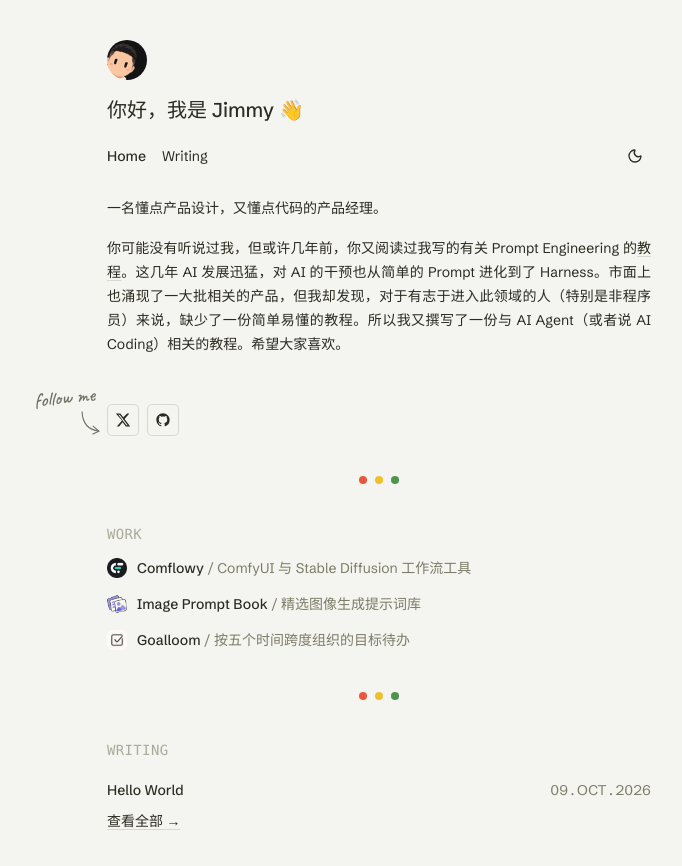
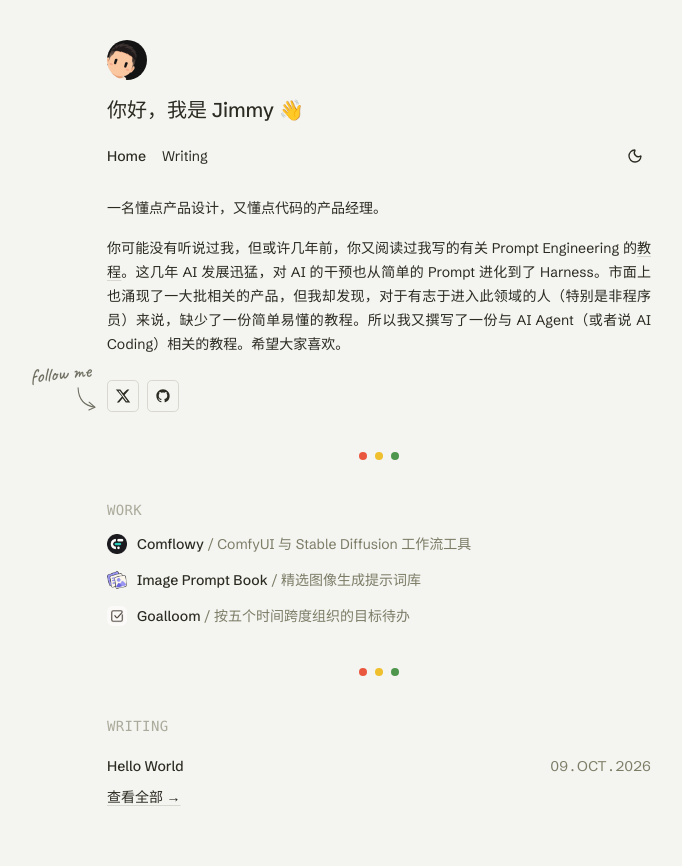
Before and after one commit to thinkingjimmy/jimmywong-dev, a Next.js app: page / in a window 1280 px wide. Shown: the top 866 px of the page, without its empty margins (261-943 px from the left). Built offline with nearby package versions, Linux system fonts and the light colour scheme; no server answers; a web font is replaced by a local one.

Commit message:
Hide the follow note when the side margin is too narrow.
It stays to the left of the social buttons on large screens, matching the reference, and is removed below that.

Co-authored-by: Cursor <cursoragent@cursor.com>

```diff
--- a/components/follow-links.tsx
+++ b/components/follow-links.tsx
@@ -32,9 +32,9 @@ const iconLinkClass =
 
 export function FollowLinks() {
   return (
-    <div className="relative min-[1100px]:mt-6">
-      <div className="pointer-events-none mb-2 flex w-max max-w-full flex-col items-end text-xl/none whitespace-nowrap text-[#6f6f62] select-none min-[1100px]:absolute min-[1100px]:right-[calc(100%+0.75rem)] min-[1100px]:bottom-0 min-[1100px]:mb-0 dark:text-[#b7b7aa]">
-        <span className={`${hand.className} -rotate-6 whitespace-nowrap`}>follow me</span>
+    <div className="relative">
+      <div className="pointer-events-none absolute -top-4 right-full mr-4 hidden w-max flex-col items-end text-xl/none tracking-normal whitespace-nowrap text-[#6f6f62] select-none lg:flex dark:text-[#b7b7aa]">
+        <span className={`${hand.className} -rotate-6`}>follow me</span>
         <svg
           viewBox="0 0 40 40"
           aria-hidden="true"
--- a/components/github-graph.tsx
+++ b/components/github-graph.tsx
@@ -52,7 +52,7 @@ export async function GitHubGraph() {
         )}
       </div>
 
-      <figcaption className="flex flex-col gap-2 text-[11px] leading-4 text-[#7c7c67] sm:flex-row sm:items-start sm:justify-between dark:text-[#abab9c]">
+      <figcaption className="flex items-start justify-between gap-4 text-[11px] leading-4 text-[#7c7c67] dark:text-[#abab9c]">
         <p>
           Fig. 1. {data.total.toLocaleString("en-US")} contributions, {data.from} – {data.to}. Source:{" "}
           <a
```
